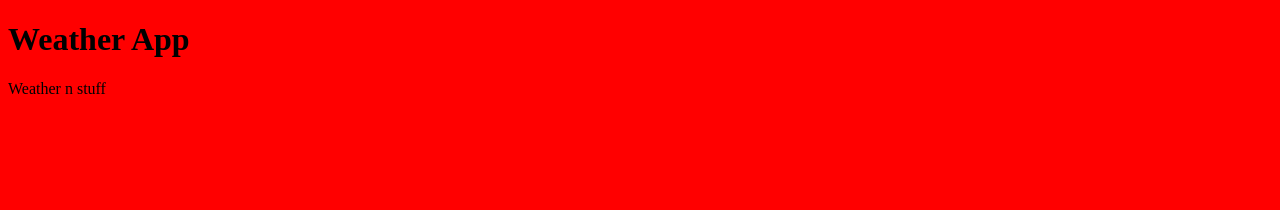
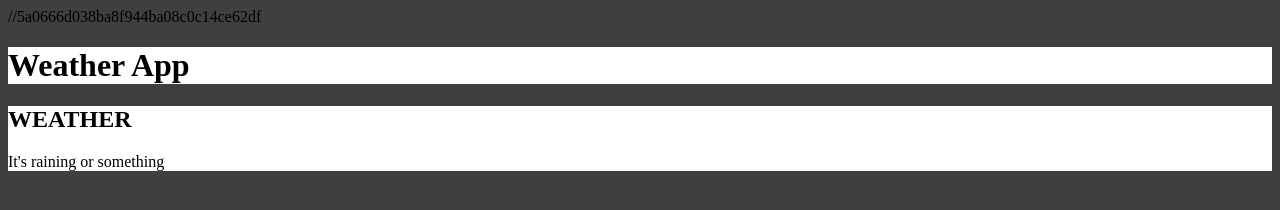
Before and after one commit to Dezzep/weather-app, a website built with webpack: page dist/index.html in a window 1280 px wide. Built offline with nearby package versions, Linux system fonts and the light colour scheme; no server answers.

Commit message:
added api + key (Im aware of vulnerablities from exposing the key, but it is an entirely free key so I'm not too worried. -- added a function to call the weather api (openweathermap) which takes a city as an argument and gets the weather. Currently the status of the weather pertaining to cloud rain or sunshine etc is added to the dom as a string.

```diff
--- a/package.json
+++ b/package.json
@@ -20,6 +20,8 @@
   "devDependencies": {
     "css-loader": "^6.7.1",
     "eslint": "^8.15.0",
+    "eslint-config-airbnb-base": "^15.0.0",
+    "eslint-plugin-import": "^2.26.0",
     "sass": "^1.51.0",
     "sass-loader": "^12.6.0",
     "style-loader": "^3.3.1",
--- a/src/index.js
+++ b/src/index.js
@@ -1,2 +1,17 @@
 import './styles.scss';
-console.log('true');
+
+const conditions = document.getElementById('conditions');
+
+const getWeather = async (location) => {
+  try {
+    const fetchWeather = await fetch(`http://api.openweathermap.org/data/2.5/weather?q=${location}&APPID=5a0666d038ba8f944ba08c0c14ce62df`, { mode: 'cors' });
+    const obtainedWeather = await fetchWeather.json();
+
+    conditions.innerText = obtainedWeather.weather[0].main;
+  } catch (err) {
+    alert(err)
+    //make this become (cant find that location)
+  }
+};
+
+getWeather('quebec');
--- a/src/styles.scss
+++ b/src/styles.scss
@@ -1,3 +1,9 @@
 body{
-  background-color: red;
+  background-color: #3f3f3f;
 }
+header{
+  background-color: #fff;
+}
+main{
+  background-color: #fff;
+}
```
Also changed, not shown: dist/index.html, dist/main.js, 2 other files.
